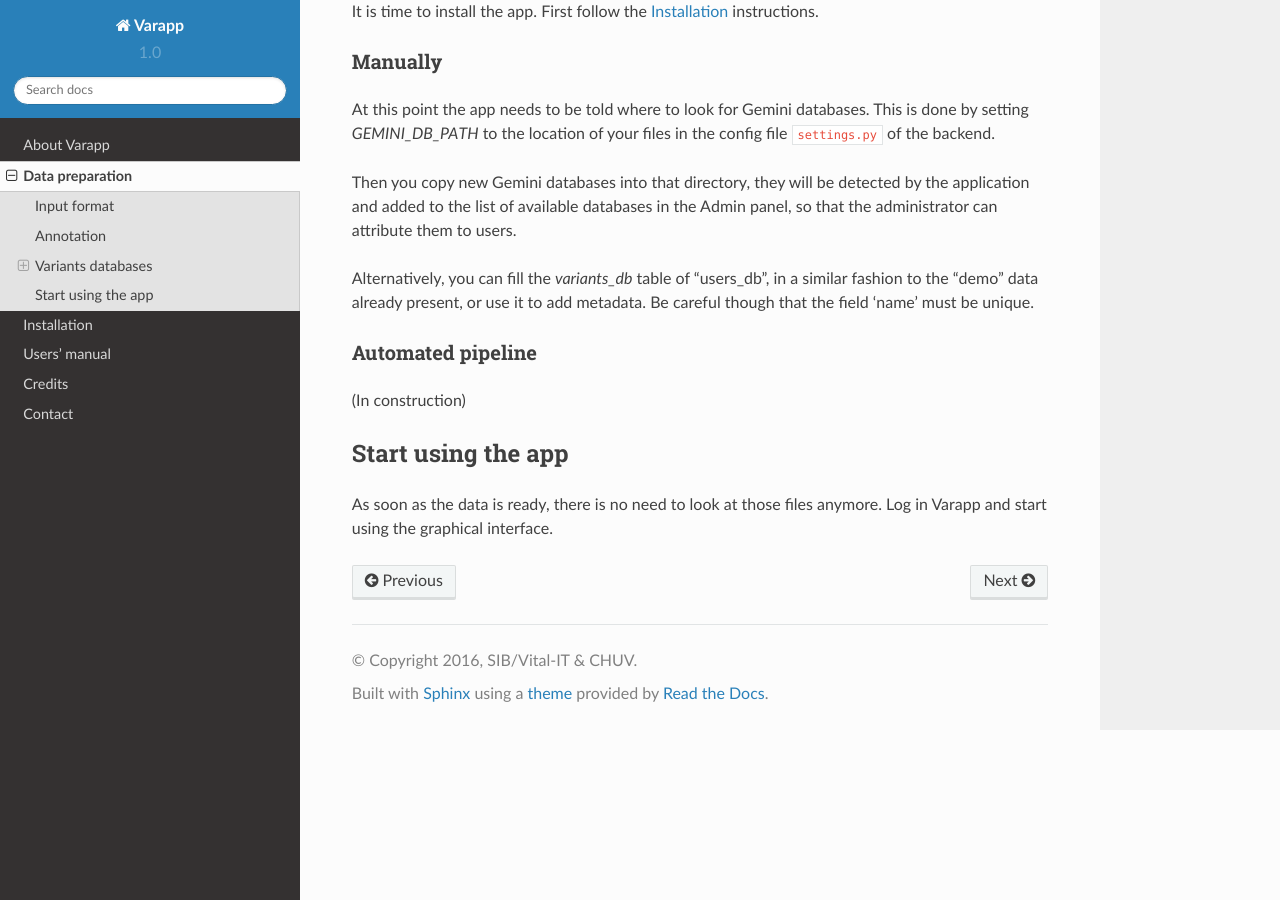
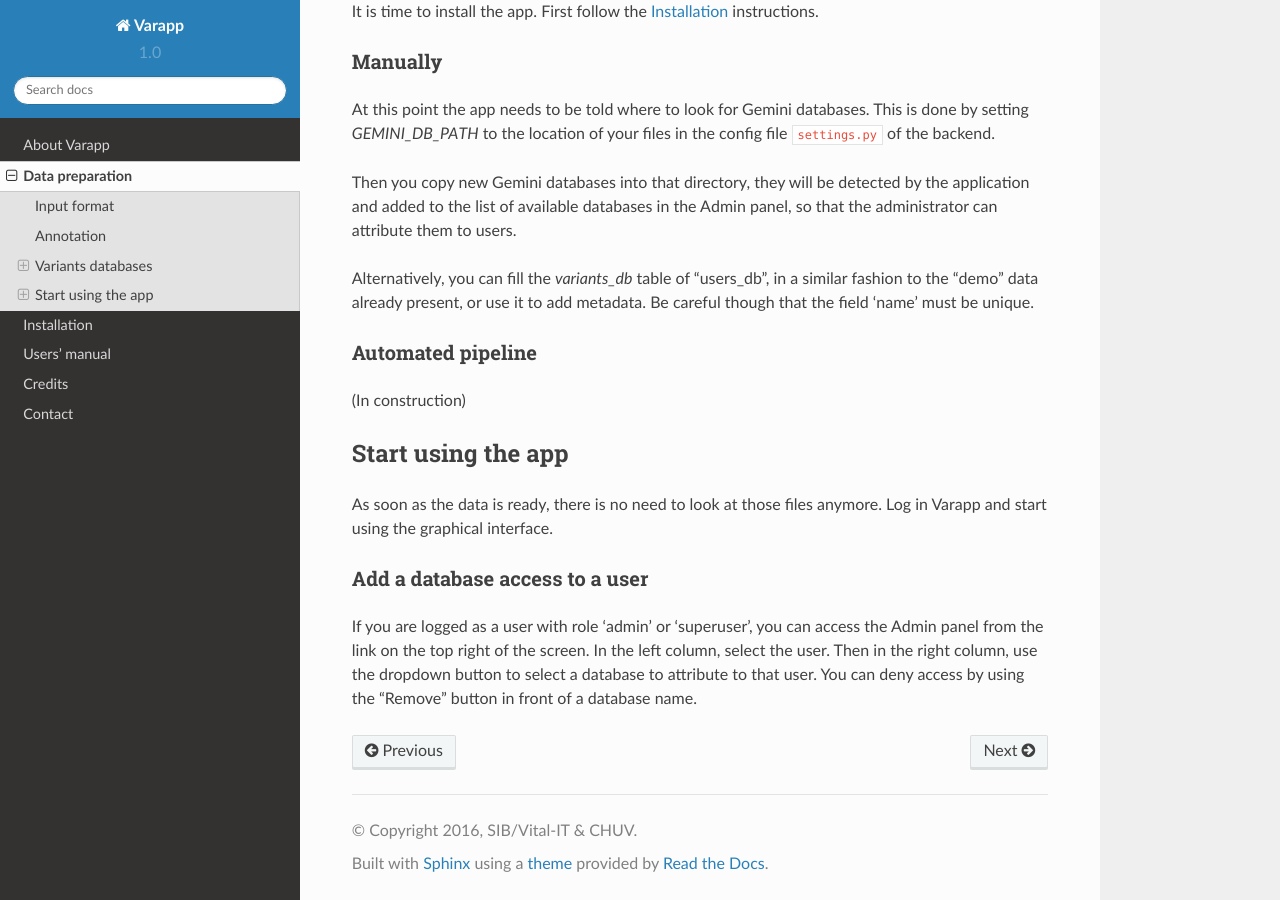
Before and after one commit to varapp/varapp-docs, a Sphinx documentation site: the page built from docs/src/method.rst, in a window 1280 px wide and 900 px high, scrolled down 2088 px. Built offline with Sphinx 7.4.7 and the Read the Docs theme 2.0.0, drawn with Linux system fonts in a browser that asks for light colours.

Commit message:
Admin panel

```diff
--- a/docs/src/method.rst
+++ b/docs/src/method.rst
@@ -137,3 +137,12 @@ Start using the app
 
 As soon as the data is ready, there is no need to look at those files anymore.
 Log in Varapp and start using the graphical interface.
+
+Add a database access to a user
+...............................
+
+If you are logged as a user with role 'admin' or 'superuser', you can access
+the Admin panel from the link on the top right of the screen.
+In the left column, select the user. Then in the right column, use the
+dropdown button to select a database to attribute to that user.
+You can deny access by using the "Remove" button in front of a database name.
```
